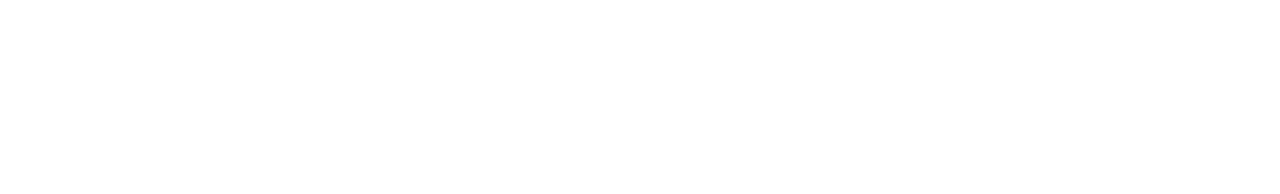
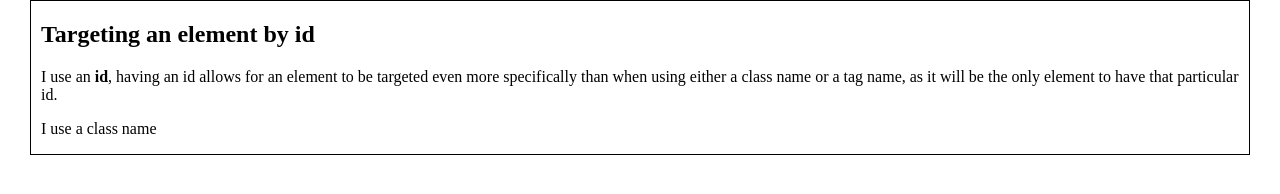
Before and after one commit to Cam-4587/JavaScript-Playground, a website: page javascript and the DOM/index.html in a window 1280 px wide. Drawn offline with Linux system fonts and the light colour scheme.

Commit message:
Adding get element by ID challenge

```diff
--- a/javascript and the DOM/index.html
+++ b/javascript and the DOM/index.html
@@ -9,6 +9,13 @@
     <link rel="shortcut icon" href="favicon.ico" type="image/x-icon">
 </head>
 <body>
+    <section>
+        <h1 class="section-header">Targeting an element by id</h1>
+        <p id="special">I use an <strong>id</strong>, having an id allows for an element to be targeted even more
+            specifically than when using either a class name or a tag name, as it will be the only element to have that
+            particular id.</p>
+        <p class="section-content">I use a class name</p>
+    </section>
     <script src="index.js"></script>
 </body>
 
--- a/javascript and the DOM/index.js
+++ b/javascript and the DOM/index.js
@@ -0,0 +1,2 @@
+let special = document.getElementById('special');
+console.log(special);
--- a/javascript and the DOM/style.css
+++ b/javascript and the DOM/style.css
@@ -0,0 +1,9 @@
+body {
+	margin: 0 30px;
+}
+
+div, section {
+	border: 1px solid black;
+	padding: 0 10px;
+	margin-bottom: 10px;
+}
```
Also changed, not shown: 1 other file.
